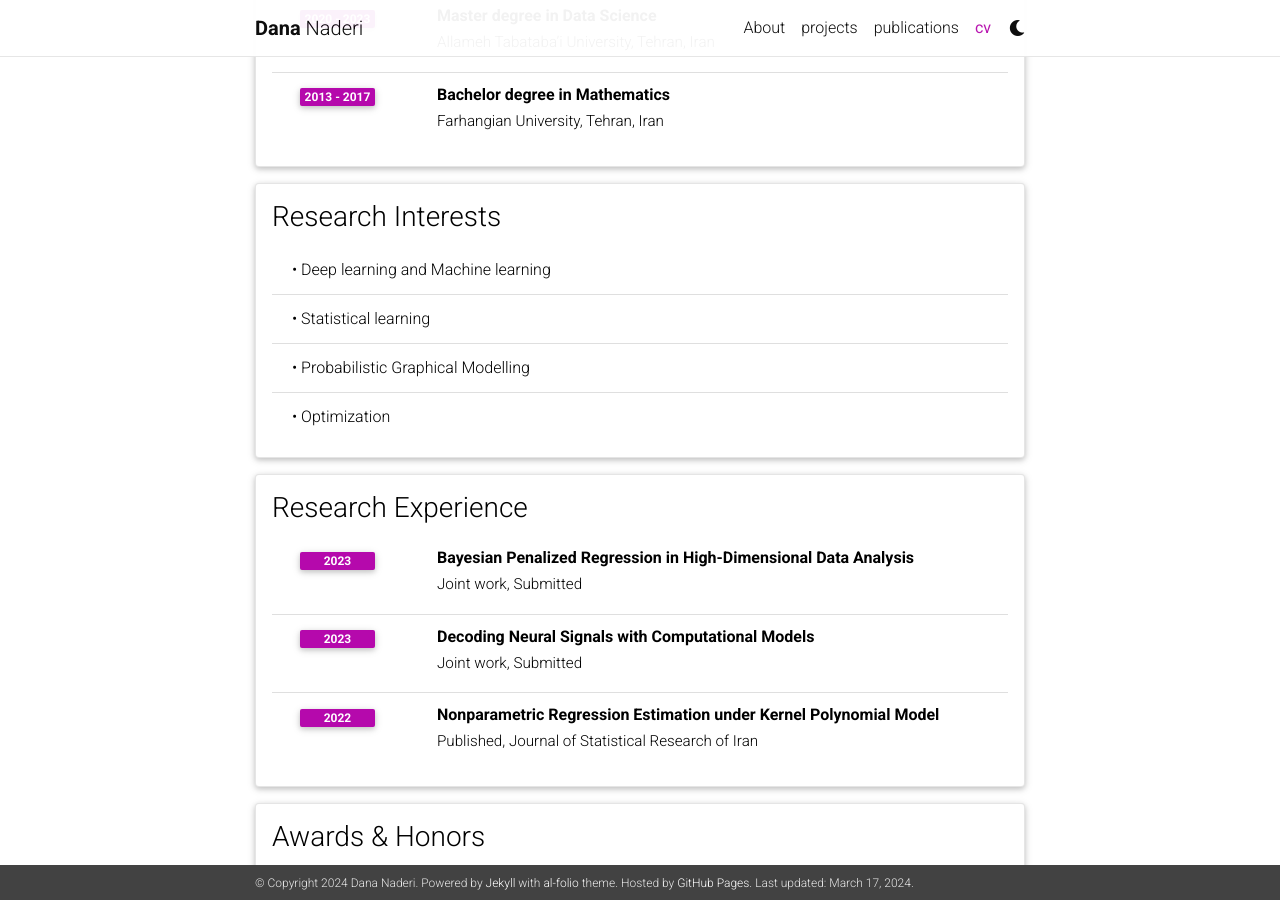
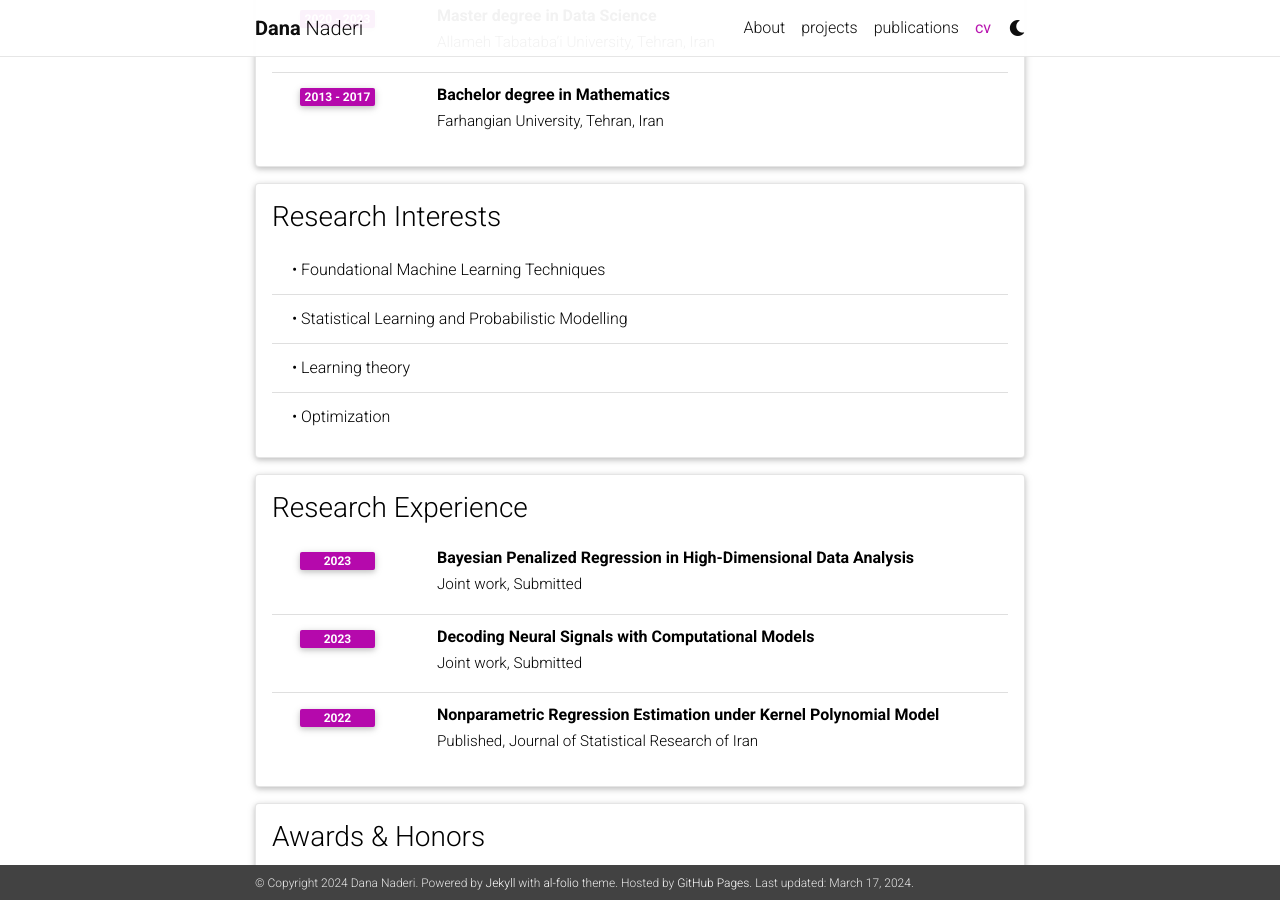
Before and after one commit to navidsharifi/navidsharifi.github.io, a Jekyll site: the page built from _pages/cv.md, in a window 1280 px wide and 900 px high, scrolled down 460 px. Built offline with Jekyll 4.4.1, drawn with Linux system fonts in a browser that asks for light colours; comment, search, counter and statistics services are not loaded; a style sheet for code colours, icons or effects is not loaded.

Commit message:
Update cv.yml

```diff
--- a/_data/cv.yml
+++ b/_data/cv.yml
@@ -36,9 +36,9 @@
 - title: Research Interests
   type: list
   contents:
-    - • Deep learning and Machine learning
-    - • Statistical learning
-    - • Probabilistic Graphical Modelling
+    - • Foundational Machine Learning Techniques
+    - • Statistical Learning and Probabilistic Modelling
+    - • Learning theory
     - • Optimization
 
 - title: Research Experience
```
